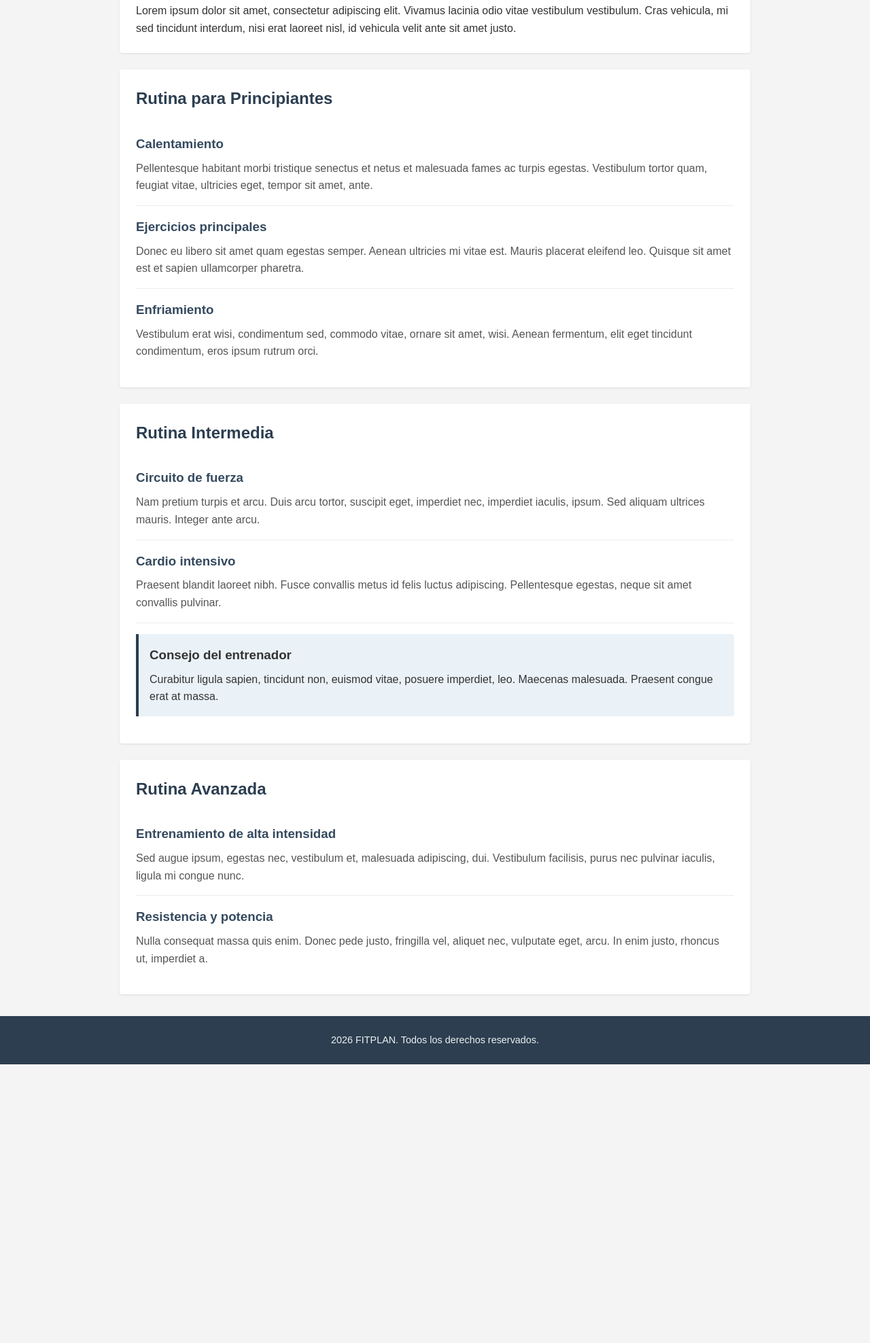
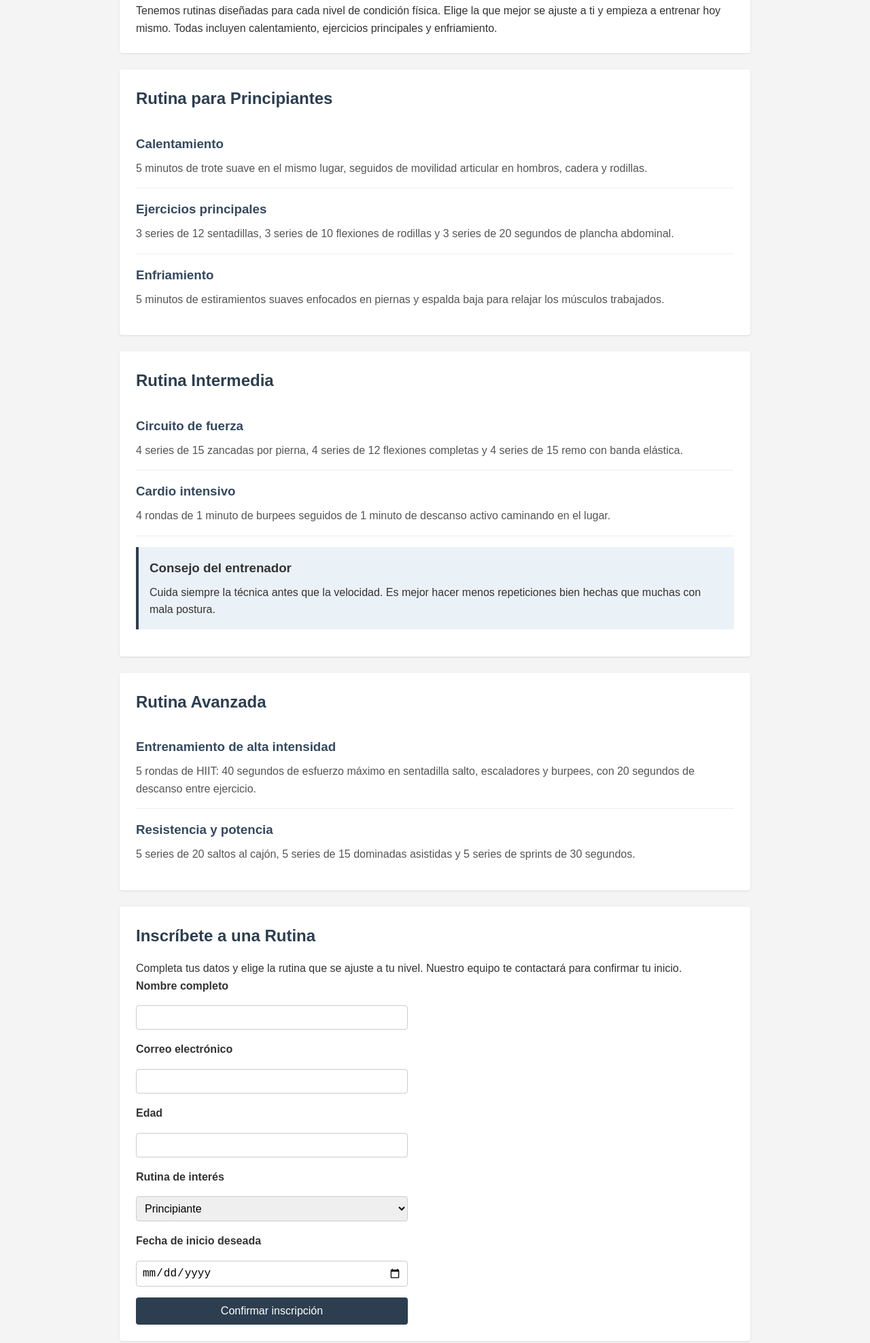
Before and after one commit to Aba14COL/Desarrollo-Web-Alexis-Munoz, a plain HTML site: page rutinas.html in a window 1280 px wide. Shown: the part 219-2195 px from the top of the page at 68% size. Before the commit the page ends 1785 px from the top, so only its background shows below. Drawn offline with Linux system fonts and the light colour scheme.

Commit message:
se agrego formulario de inscripción a rutinas

```diff
--- a/rutinas.html
+++ b/rutinas.html
@@ -24,9 +24,9 @@
         <section id="intro-rutinas">
             <h2>Nuestras Rutinas</h2>
             <p>
-                Lorem ipsum dolor sit amet, consectetur adipiscing elit. Vivamus lacinia odio
-                vitae vestibulum vestibulum. Cras vehicula, mi sed tincidunt interdum, nisi
-                erat laoreet nisl, id vehicula velit ante sit amet justo.
+                Tenemos rutinas diseñadas para cada nivel de condición física. Elige la que
+                mejor se ajuste a ti y empieza a entrenar hoy mismo. Todas incluyen
+                calentamiento, ejercicios principales y enfriamiento.
             </p>
         </section>
         <section id="rutina-principiante">
@@ -34,24 +34,22 @@
             <article>
                 <h3>Calentamiento</h3>
                 <p>
-                    Pellentesque habitant morbi tristique senectus et netus et malesuada fames
-                    ac turpis egestas. Vestibulum tortor quam, feugiat vitae, ultricies eget,
-                    tempor sit amet, ante.
+                    5 minutos de trote suave en el mismo lugar, seguidos de movilidad
+                    articular en hombros, cadera y rodillas.
                 </p>
             </article>
             <article>
                 <h3>Ejercicios principales</h3>
                 <p>
-                    Donec eu libero sit amet quam egestas semper. Aenean ultricies mi vitae est.
-                    Mauris placerat eleifend leo. Quisque sit amet est et sapien ullamcorper
-                    pharetra.
+                    3 series de 12 sentadillas, 3 series de 10 flexiones de rodillas y
+                    3 series de 20 segundos de plancha abdominal.
                 </p>
             </article>
             <article>
                 <h3>Enfriamiento</h3>
                 <p>
-                    Vestibulum erat wisi, condimentum sed, commodo vitae, ornare sit amet, wisi.
-                    Aenean fermentum, elit eget tincidunt condimentum, eros ipsum rutrum orci.
+                    5 minutos de estiramientos suaves enfocados en piernas y espalda baja
+                    para relajar los músculos trabajados.
                 </p>
             </article>
         </section>
@@ -60,22 +58,22 @@
             <article>
                 <h3>Circuito de fuerza</h3>
                 <p>
-                    Nam pretium turpis et arcu. Duis arcu tortor, suscipit eget, imperdiet nec,
-                    imperdiet iaculis, ipsum. Sed aliquam ultrices mauris. Integer ante arcu.
+                    4 series de 15 zancadas por pierna, 4 series de 12 flexiones completas y
+                    4 series de 15 remo con banda elástica.
                 </p>
             </article>
             <article>
                 <h3>Cardio intensivo</h3>
                 <p>
-                    Praesent blandit laoreet nibh. Fusce convallis metus id felis luctus
-                    adipiscing. Pellentesque egestas, neque sit amet convallis pulvinar.
+                    4 rondas de 1 minuto de burpees seguidos de 1 minuto de descanso activo
+                    caminando en el lugar.
                 </p>
             </article>
             <aside>
                 <h3>Consejo del entrenador</h3>
                 <p>
-                    Curabitur ligula sapien, tincidunt non, euismod vitae, posuere imperdiet,
-                    leo. Maecenas malesuada. Praesent congue erat at massa.
+                    Cuida siempre la técnica antes que la velocidad. Es mejor hacer menos
+                    repeticiones bien hechas que muchas con mala postura.
                 </p>
             </aside>
         </section>
@@ -84,17 +82,48 @@
             <article>
                 <h3>Entrenamiento de alta intensidad</h3>
                 <p>
-                    Sed augue ipsum, egestas nec, vestibulum et, malesuada adipiscing, dui.
-                    Vestibulum facilisis, purus nec pulvinar iaculis, ligula mi congue nunc.
+                    5 rondas de HIIT: 40 segundos de esfuerzo máximo en sentadilla salto,
+                    escaladores y burpees, con 20 segundos de descanso entre ejercicio.
                 </p>
             </article>
             <article>
                 <h3>Resistencia y potencia</h3>
                 <p>
-                    Nulla consequat massa quis enim. Donec pede justo, fringilla vel, aliquet
-                    nec, vulputate eget, arcu. In enim justo, rhoncus ut, imperdiet a.
+                    5 series de 20 saltos al cajón, 5 series de 15 dominadas asistidas y
+                    5 series de sprints de 30 segundos.
                 </p>
             </article>
+        </section>
+
+        <section id="inscripcion">
+            <h2>Inscríbete a una Rutina</h2>
+            <p>
+                Completa tus datos y elige la rutina que se ajuste a tu nivel.
+                Nuestro equipo te contactará para confirmar tu inicio.
+            </p>
+
+            <form action="#" method="post">
+                <label for="nombre-inscripcion">Nombre completo</label>
+                <input type="text" id="nombre-inscripcion" name="nombre" required>
+
+                <label for="correo-inscripcion">Correo electrónico</label>
+                <input type="email" id="correo-inscripcion" name="correo" required>
+
+                <label for="edad">Edad</label>
+                <input type="number" id="edad" name="edad" min="12" max="99">
+
+                <label for="rutina">Rutina de interés</label>
+                <select id="rutina" name="rutina">
+                    <option value="principiante">Principiante</option>
+                    <option value="intermedio">Intermedio</option>
+                    <option value="avanzado">Avanzado</option>
+                </select>
+
+                <label for="fecha-inicio">Fecha de inicio deseada</label>
+                <input type="date" id="fecha-inicio" name="fecha-inicio" required>
+
+                <button type="submit">Confirmar inscripción</button>
+            </form>
         </section>
     </main>
     <footer>
--- a/styles.css
+++ b/styles.css
@@ -100,7 +100,10 @@ label {
 
 input[type="text"],
 input[type="email"],
-input[type="password"] {
+input[type="password"],
+input[type="number"],
+input[type="date"],
+select {
     padding: 0.5rem;
     border: 1px solid #ccc;
     border-radius: 4px;
```
Also changed, not shown: index.html (+16 -14 lines), login.html (+11 -12 lines).
